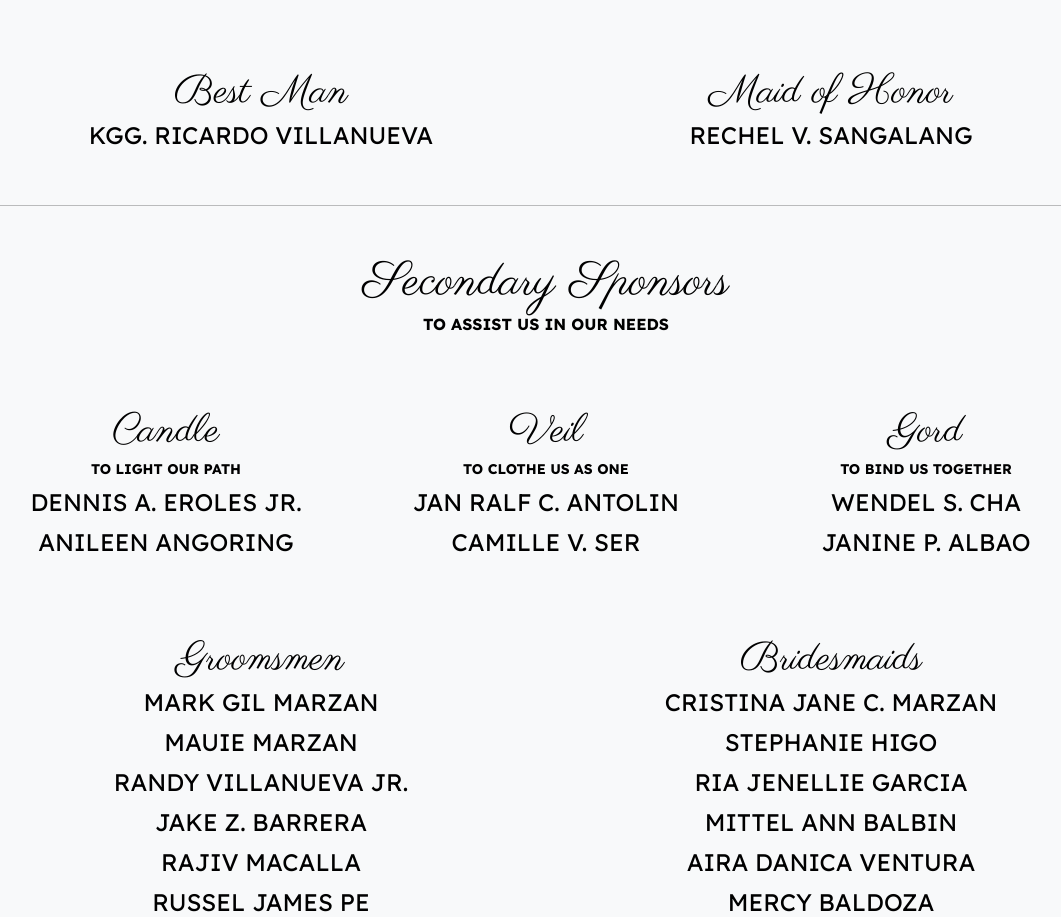
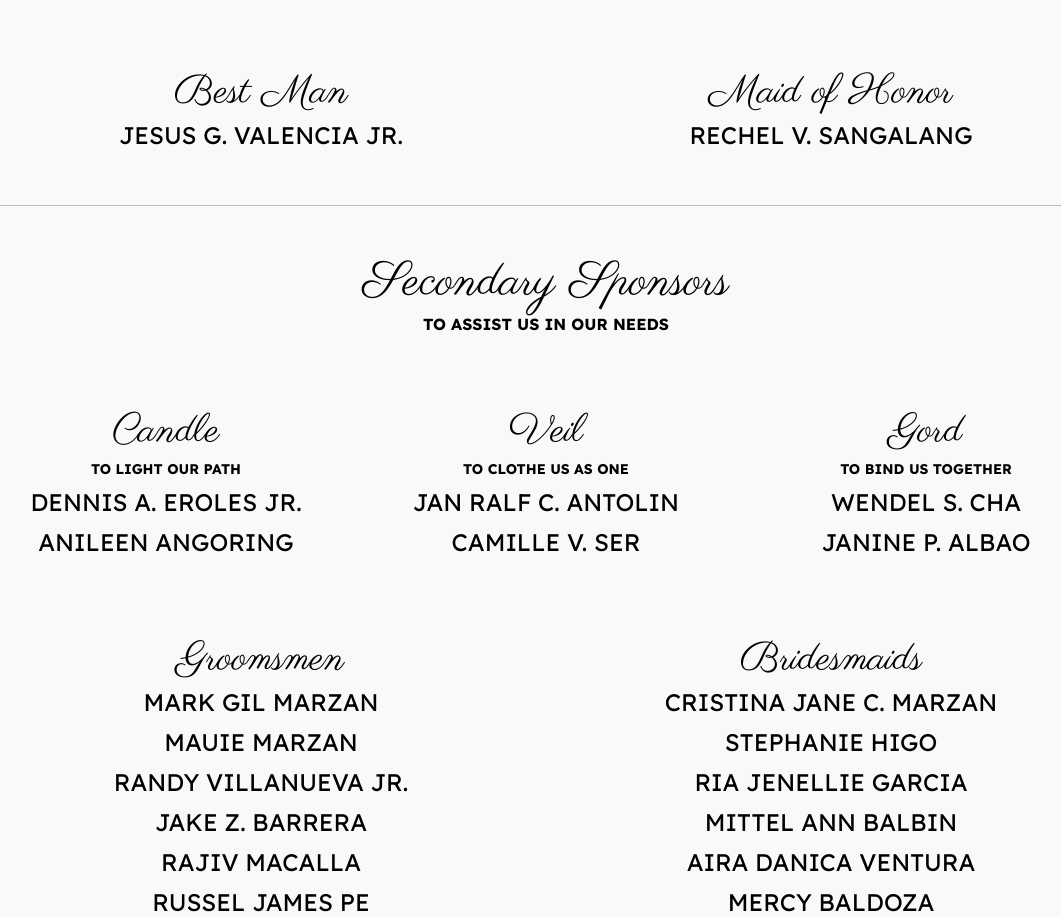
Before and after one commit to pillow2-dev/john-n-jill-wedding, a website: page index.html in a window 1280 px wide. Shown: the part 2736-3653 px from the top of the page, without its empty margins (94-1155 px from the left). Drawn offline with nearby package versions, Linux system fonts and the light colour scheme; a script that the page names is missing.

Commit message:
Fixed incorrect best man

```diff
--- a/index.html
+++ b/index.html
@@ -320,7 +320,7 @@
           <div class="row gy-4 my-5">
             <div class="col-md-6">
               <h2 class="fs-1 mb-0">Best Man</h2>
-              <p class="fs-4 mb-1">KGG. RICARDO VILLANUEVA</p>
+              <p class="fs-4 mb-1">JESUS G. VALENCIA JR.</p>
             </div>
             <div class="col-md-6">
               <h2 class="fs-1 mb-0">Maid of Honor</h2>
```
